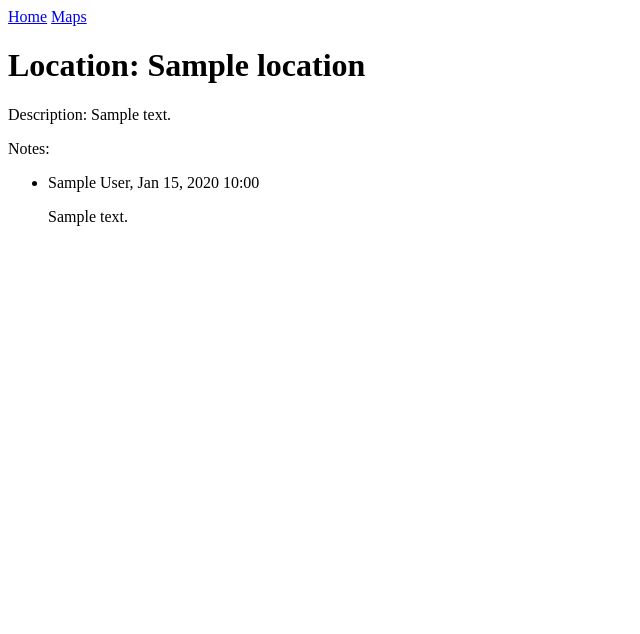
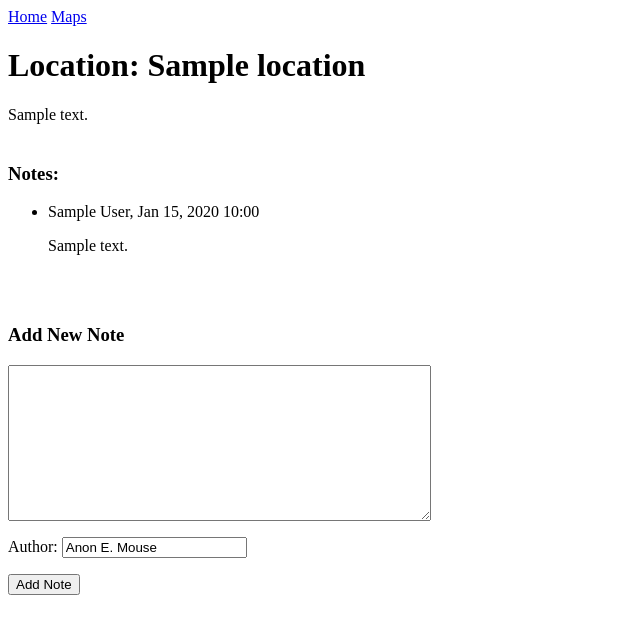
Before and after one commit to PiraTechnics/questmap-old, a Django app: page /locations/1/ in a window 1280 px wide. Shown: the top 634 px of the page, without its empty margins (0-640 px from the left). Run offline with Django 4.2, Linux system fonts and the light colour scheme; tables that the repository leaves empty hold one stand-in row (values such as "Sample post").

Commit message:
Note Writing in Location Entries

```diff
--- a/maps/forms.py
+++ b/maps/forms.py
@@ -1,5 +1,5 @@
 from django import forms
-from .models import Map, Location
+from .models import Map, Location, Note
 
 class MapForm(forms.ModelForm):
 	class Meta:
@@ -18,3 +18,10 @@ class LocationForm(forms.ModelForm):
 			'yCoord': 'Y Coordinate'
 		}
 		widgets = {'text': forms.Textarea(attrs={'cols': 80})}
+
+class NoteForm(forms.ModelForm):
+	class Meta:
+		model = Note
+		fields = ['content', 'author']
+		labels = {'content': '', 'author': 'Author'}
+		widgets = {'content': forms.Textarea(attrs={'cols': 50, 'rows': 10})}
--- a/maps/models.py
+++ b/maps/models.py
@@ -22,7 +22,7 @@ class Location(models.Model):
 class Note(models.Model):
 	"""A note associated with a location"""
 	location = models.ForeignKey(Location, on_delete=models.CASCADE)
-	author = models.CharField(max_length=100)
+	author = models.CharField(max_length=100, default='Anon E. Mouse')
 	created = models.DateTimeField(auto_now_add=True)
 	#updated = models.DateTimeField(auto_now=True)
 	content = models.TextField()
--- /dev/null
+++ b/maps/static/base.css
@@ -0,0 +1,7 @@
+.footerform {
+	padding-top: 50px;
+}
+
+.listheader {
+	padding-top: 20px;
+}
--- a/maps/templates/maps/base.html
+++ b/maps/templates/maps/base.html
@@ -1,6 +1,10 @@
+{% load static %}
+<link rel="stylesheet" href="{% static 'base.css' %}">
+
 <p>
 	<a href="{% url 'maps:index' %}">Home</a>
 	<a href="{% url 'maps:maps' %}">Maps</a>
 </p>
 
-{% block content %}{% endblock content %}
+{% block content %}
+{% endblock content %}
--- a/maps/templates/maps/location.html
+++ b/maps/templates/maps/location.html
@@ -3,9 +3,9 @@
 
 <body>
 	<h1>Location: {{ location.title }}</h1>
-	<p>Description: {{ location.text }}</p>
+	<p>{{ location.text }}</p>
 
-	<p>Notes:</p>
+	<h3 class="listheader">Notes:</h3>
 	<ul>
 		{% for note in notes %}
 			<li>
@@ -17,6 +17,13 @@
 	{% endfor %}
 	</ul>
 
+	<h3 class="footerform">Add New Note</h3>
+	<form action="{% url 'maps:location' location.id %}" method='post'>
+		{% csrf_token %}
+		{{ form.as_p }}
+		<button name="submit">Add Note</button>
+	</form>
+
 </body>
 
 {% endblock content %}
--- a/maps/templates/maps/map.html
+++ b/maps/templates/maps/map.html
@@ -26,7 +26,7 @@
 
 <p id="displayArea">Coordinates</p>
 
-<div id="mapView" onmousemove="trackCoords(event)" onmouseout="stopTracking()">
+<div id="mapView" onmousemove="trackCoords(event)" onmouseout="stopTracking()" onclick="newLocation(event, {{ map.id }})">
 	<img id="map" src="{{ map.map_image.url }}" alt="{{ map.map_title }}" usemap="#{{ map.map_title }}" class=map>
 
 	<map name ="{{ map.map_title }}">
--- a/maps/urls.py
+++ b/maps/urls.py
@@ -11,7 +11,8 @@ urlpatterns = [
 	path('maps/<int:map_id>/', views.map, name='map'),
 	# Page for adding a new map
 	path('maps/new_map/', views.new_map, name='new_map'),
-	# Page to display a single location
+	# Page to display a single location, and all notes about it
+	# Also includes a form to add new notes
 	path('locations/<int:location_id>/', views.location, name='location'),
 	# Page for adding a new location
 	path('maps/<int:map_id>/new_location/', views.new_location, name='new_location'),
--- a/maps/views.py
+++ b/maps/views.py
@@ -1,6 +1,6 @@
 from django.shortcuts import render, redirect
 from .models import Map, Location
-from .forms import MapForm, LocationForm
+from .forms import MapForm, LocationForm, NoteForm
 
 def index(request):
 	return render(request, "maps/index.html")
@@ -40,7 +40,23 @@ def location(request, location_id):
 	"""Show a specific location for a map, and all its associated notes"""
 	location = Location.objects.get(id=location_id)
 	notes = location.note_set.order_by('-created')
-	context = {'location': location, 'notes': notes}
+
+	# Include form to add a new note to the location
+	if request.method != 'POST':
+		# Blank form by default
+		form = NoteForm()
+
+	else:
+		# Submit the POST data and process it
+		form = NoteForm(data=request.POST)
+		if form.is_valid():
+			new_note = form.save(commit=False)
+			new_note.location = location
+			new_note.save()
+			return redirect('maps:location', location_id=location_id)
+
+	# Render page with all notes and an empty form for submitting a new note
+	context = {'location': location, 'notes': notes, 'form': form}
 	return render(request, 'maps/location.html', context)
 
 def new_location(request, map_id):
```
Also changed, not shown: maps/static/map.js (+10 -0 lines).
